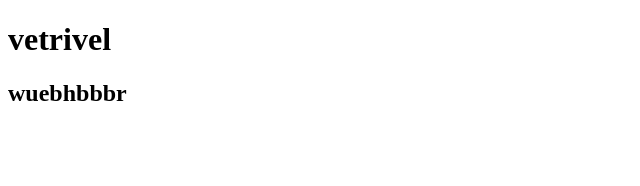
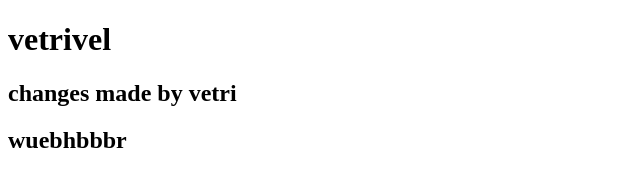
Before and after one commit to Vetrivelmaran/merge-_request, a plain HTML site: page index.html in a window 1280 px wide. Shown: the whole page, without its empty margins (0-640 px from the left). Drawn offline with Linux system fonts and the light colour scheme.

Commit message:
small chage

```diff
--- a/index.html
+++ b/index.html
@@ -8,6 +8,7 @@
 <body>
     <div class="table">
         <h1>vetrivel</h1>
+        <h2>changes made by vetri</h2>
     </div>
 <h2>wuebhbbbr</h2>
 </body>
```
